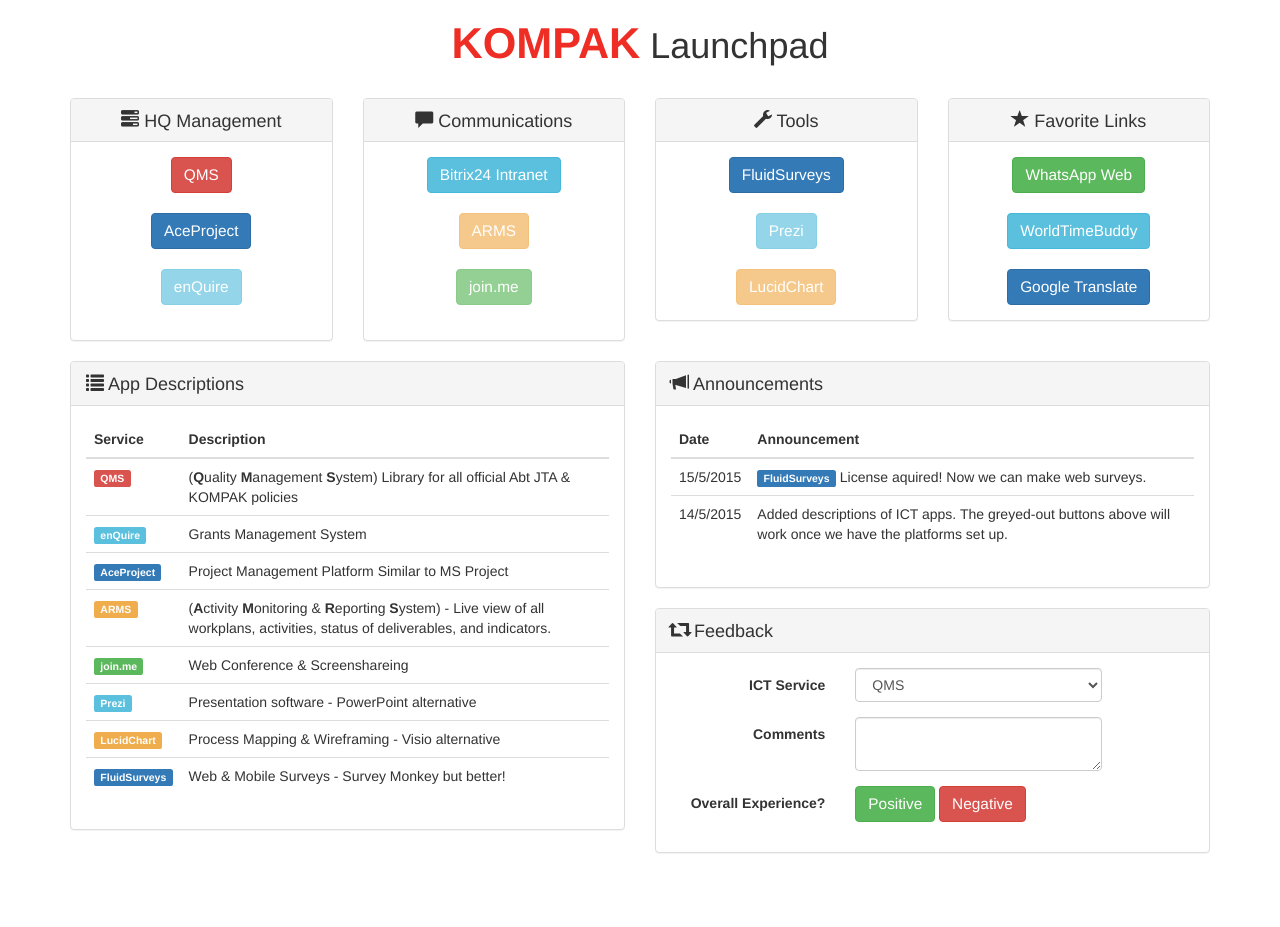
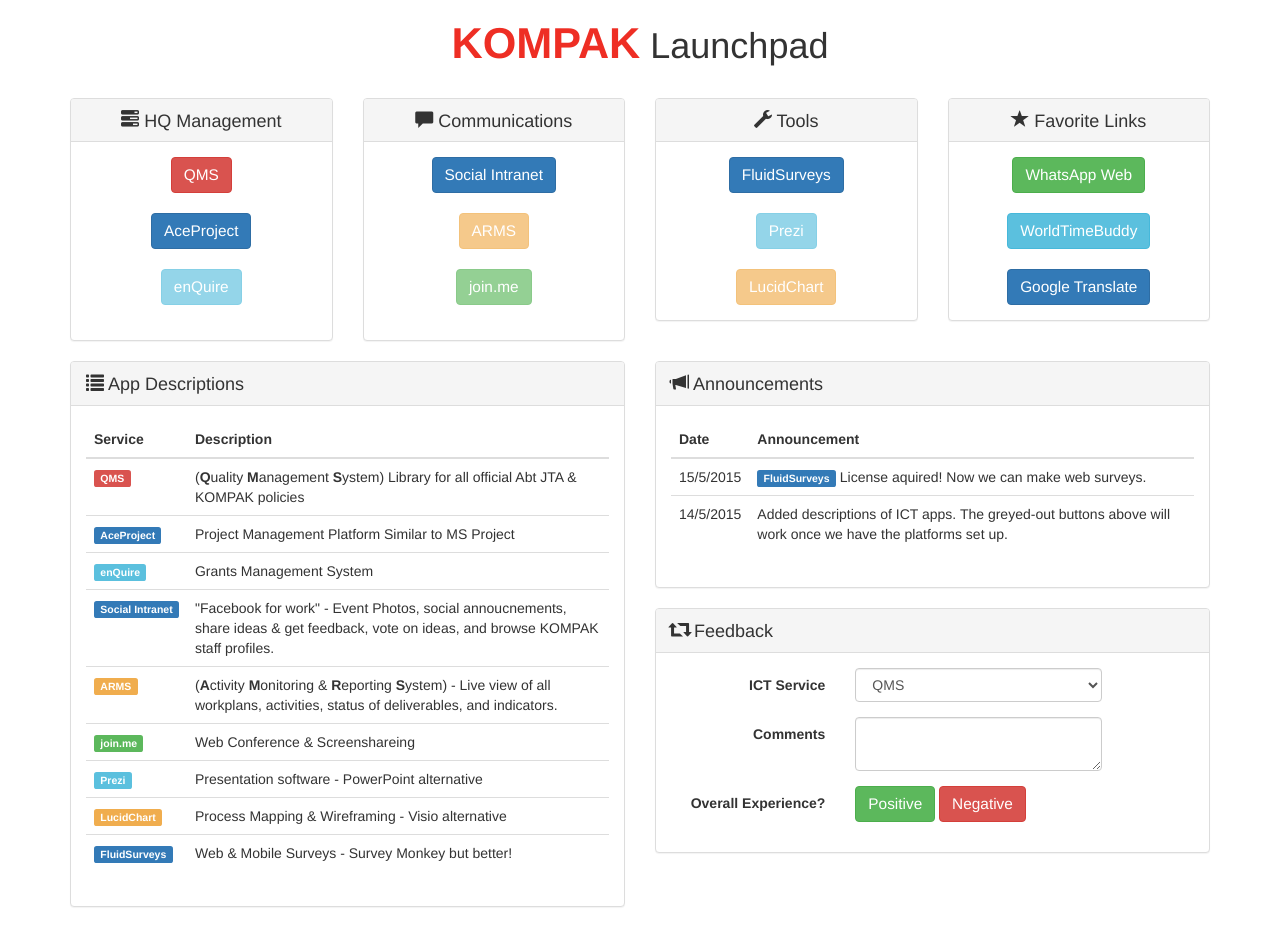
Before and after one commit to jcontini/old-jekyll-site, a Jekyll site: the page kompak/index.html, which Jekyll copies as it is, in a window 1280 px wide. Built offline with Jekyll 4.4.1, drawn with Linux system fonts in a browser that asks for light colours; nearby versions of some CDN libraries; Markdown is read by kramdown in place of the engine named in the settings; before the commit the page ends 900 px from its top, so only the background shows below that.

Commit message:
Updated descriptions

```diff
--- a/kompak/index.html
+++ b/kompak/index.html
@@ -54,7 +54,7 @@
 							<h3 class="panel-title"><span class="glyphicon glyphicon-comment"></span> Communications</h3>
 						  </div>
 						  <div class="panel-body">
-						  	<a href="https://kompak.bitrix24.com" target="_blank"><button type="button" class="btn btn-info">Bitrix24 Intranet</button><br /><br /></a>
+						  	<a href="https://kompak.bitrix24.com" target="_blank"><button type="button" class="btn btn-primary">Social Intranet</button><br /><br /></a>
 						  	<a href="#" target="_blank"><button type="button" class="btn btn-warning" disabled="disabled">ARMS</button></a><br /><br />
 						  	<a href="https://www.join.me/" target="_blank"><button type="button" class="btn btn-success" disabled="disabled">join.me</button></a><br /><br />
 						  </div>
@@ -105,12 +105,16 @@
 											<td>(<b>Q</b>uality <b>M</b>anagement <b>S</b>ystem) Library for all official Abt JTA & KOMPAK policies</td>
 										</tr>
 										<tr>
+											<td><span class="label label-primary">AceProject</span></td>
+											<td>Project Management Platform Similar to MS Project</td>
+										</tr>
+										<tr>
 											<td><span class="label label-info">enQuire</span></td>
 											<td>Grants Management System</td>
 										</tr>
 										<tr>
-											<td><span class="label label-primary">AceProject</span></td>
-											<td>Project Management Platform Similar to MS Project</td>
+											<td><span class="label label-primary">Social Intranet</span></td>
+											<td>"Facebook for work" - Event Photos, social annoucnements, share ideas & get feedback, vote on ideas, and browse KOMPAK staff profiles.</td>
 										</tr>
 										<tr>
 											<td><span class="label label-warning">ARMS</span></td>
```
